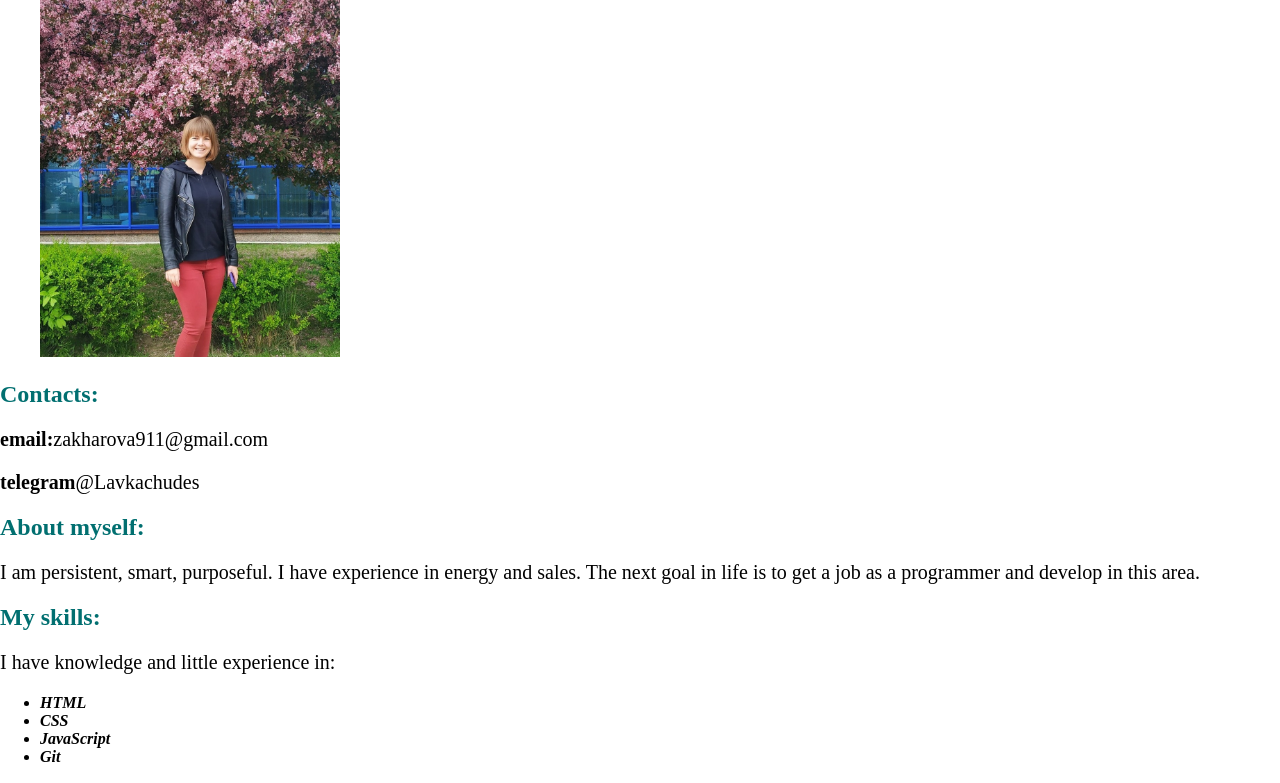
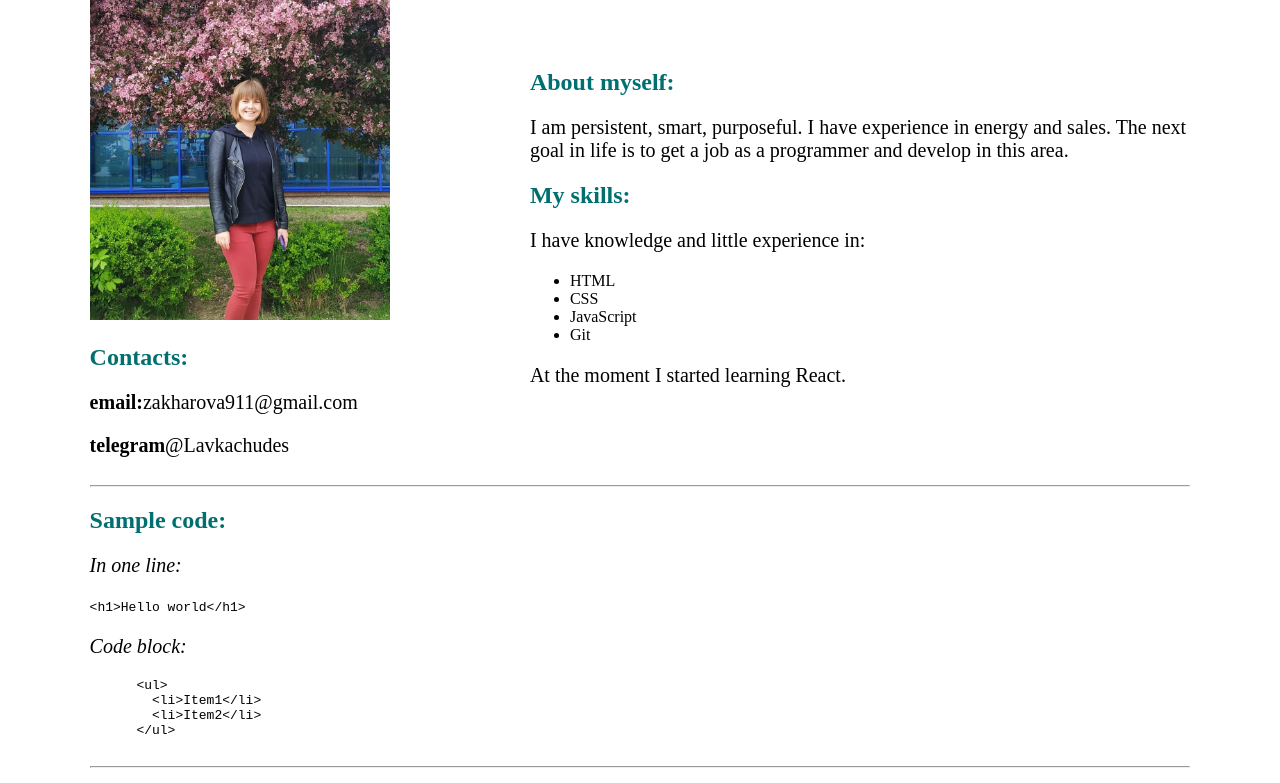
Before and after one commit to AlexandraZaharova/rsschool-cv, a plain HTML site: page index.html in a window 1280 px wide. Shown: the part 85-868 px from the top of the page. Drawn offline with Linux system fonts and the light colour scheme.

Commit message:
fix: page structure

```diff
--- a/index.html
+++ b/index.html
@@ -11,8 +11,7 @@
 <body>
   <main>
     <div class="about">
-      <section class="about-info">
-        <h1>Aleksandra Zaharova 19.09.1992</h1>
+      <section class="info">
         <figure>
           <img src="foto.jpg" alt="my_photo" width="300">
         </figure>
@@ -22,20 +21,23 @@
           <li><p><b>telegram</b>@Lavkachudes</p></li>
         </ul>
       </section>
-      <section class="about-skills">
+      <div class="about-skills">
+        <h1>Aleksandra Zaharova</h1>
+        <section class="skills">
           <h2>About myself:</h2>
           <p>I am persistent, smart, purposeful. I have experience in energy and sales.
             The next goal in life is to get a job as a programmer and develop in this area.</p>
           <h2>My skills:</h2>
           <p>I have knowledge and little experience in:</p>
           <ul>
-          <li><b><i>HTML</i></b></li>
-          <li><b><i>CSS</i></b></li>
-          <li><b><i>JavaScript</i></b></li>
-          <li><b><i>Git</i></b></li>
+            <li>HTML</li>
+            <li>CSS</li>
+            <li>JavaScript</li>
+            <li>Git</li>
           </ul>
-        <p>At the moment I started learning <b><i>React</i></b>.</p>
+          <p>At the moment I started learning React.</p>
         </section>
+      </div>
     </div>
       <hr>
       <section class="code">
@@ -54,11 +56,11 @@
       <hr>
       <section class="experience">
         <h2>Experience:</h2>
-        <p>Took part in the development of a WordPress site <a href="https://sobi.store/">sobi.store</a></p>
+        <p>Took part in the development of a WordPress site <a href="https://sobi.store/">sobi.store</a>.</p>
         <h2>Education:</h2>
         <p>Graduated from the Energy Faculty of the BNTU with a degree in automation engineer.
-          I studied Front-end at Step Computer Academy, but the group broke up</p>
-        <p><b>English:</b>A1</p>
+          I studied Front-end at Step Computer Academy, but the group broke up.</p>
+        <p>English: A1.</p>
       </section>
   </main>
   <footer>
--- a/style.css
+++ b/style.css
@@ -4,21 +4,51 @@ body {
     padding: 0;
 }
 
-.container {
-    width: 90vw;
-    margin-left: auto;
-    margin-right: auto;
-    padding-left: 20px;
-    padding-right: 20px;
+main {
+    width: 86%;
+    margin: 30px auto 50px;
+    padding-left: 7%;
+    padding-right: 7%;
 }
 
-p {
+.about {
+    display: flex;
+    justify-content: flex-start;
+    flex-wrap: wrap;
+}
+
+.info {
+    width: 40%;
+}
+
+.about-skills {
+    display: flex;
+    flex-direction: column;
+    justify-content: space-between;
+    width: 60%;
+}
+
+.skills {
+    margin-bottom: 70px;
+}
+
+figure {
+    margin: 0;
+}
+
+p,
+i {
     font-size: 20px;
 }
 
 h1,
 h2 {
     color: #016F70;
+}
+
+h1 {
+    margin-top: 0;
+    font-size: 35px;
 }
 
 a {
```
Lines whose indentation alone changed are shown as unchanged.
